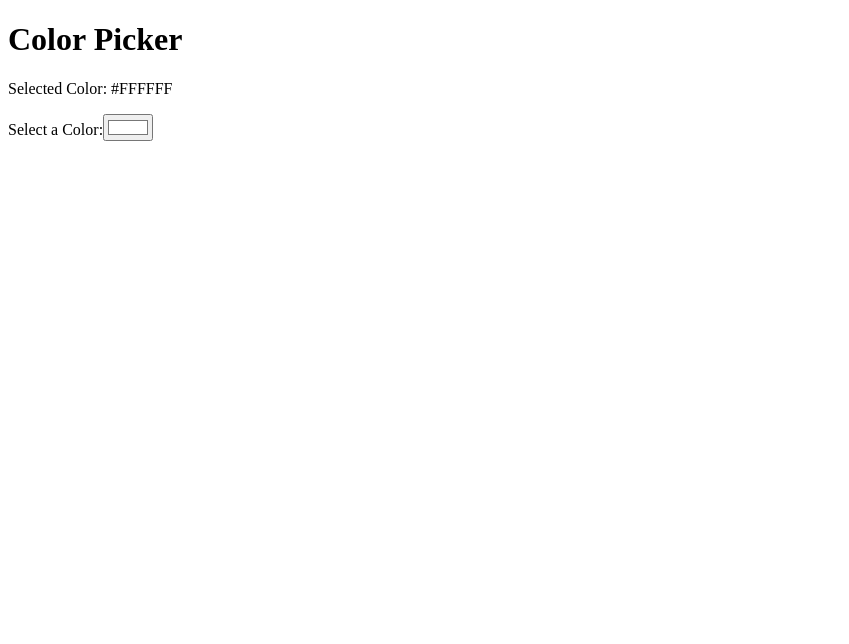
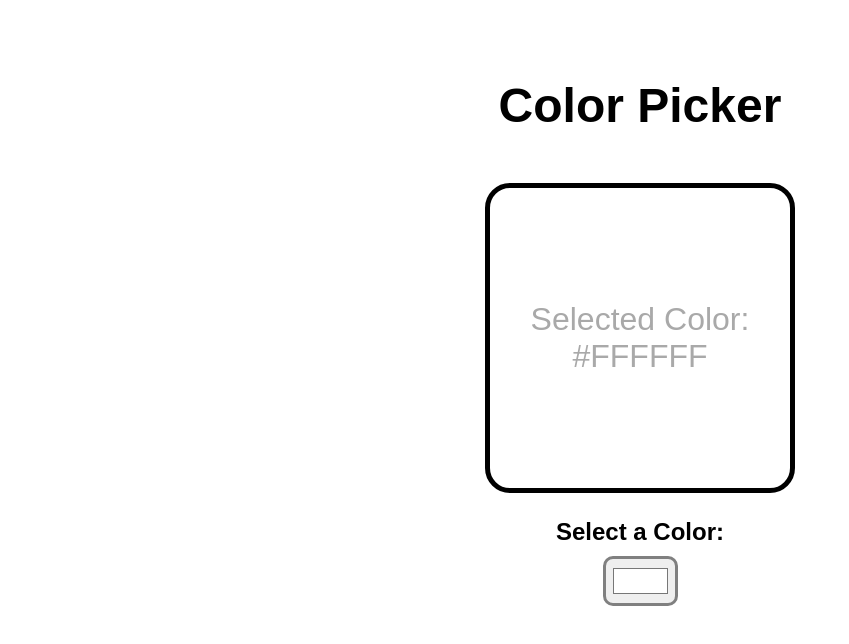
Before and after one commit to CrowZF01/LearnBasic_React, a React (Vite) app: page / in a window 1280 px wide. Shown: the top 644 px of the page, without its empty margins (0-849 px from the left). Built offline with nearby package versions, Linux system fonts and the light colour scheme.

Commit message:
Color Picker basic

```diff
--- a/src/index.css
+++ b/src/index.css
@@ -110,3 +110,52 @@
 .counter-button:hover {
   background-color: green;
 }
+
+body {
+  font-family: Arial, Helvetica, sans-serif;
+}
+
+.color-picker-container {
+  display: flex;
+  flex-direction: column;
+  align-items: center;
+  padding: 20px;
+}
+
+h1 {
+  margin: 50px;
+  font-size: 3rem;
+}
+
+.color-display {
+  width: 300px;
+  height: 300px;
+  display: flex;
+  justify-content: center;
+  align-items: center;
+  border: 5px solid black;
+  border-radius: 25px;
+  margin-bottom: 25px;
+  transition: 0.25s ease;
+}
+
+.color-display p {
+  color: darkgrey;
+  font-size: 2rem;
+  text-align: center;
+}
+
+label {
+  font-size: 1.5rem;
+  font-weight: bold;
+  margin-bottom: 10px;
+}
+
+input[type="color"] {
+  width: 75px;
+  height: 50px;
+  padding: 2px;
+  border-radius: 10px;
+  padding: 5px;
+  border: 3px solid gray;
+}
```
